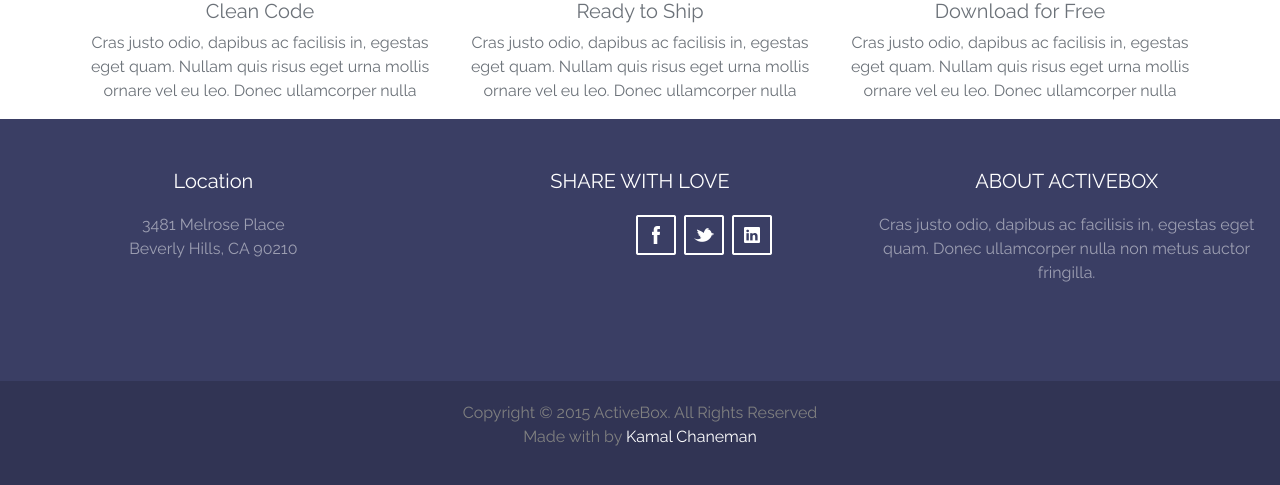
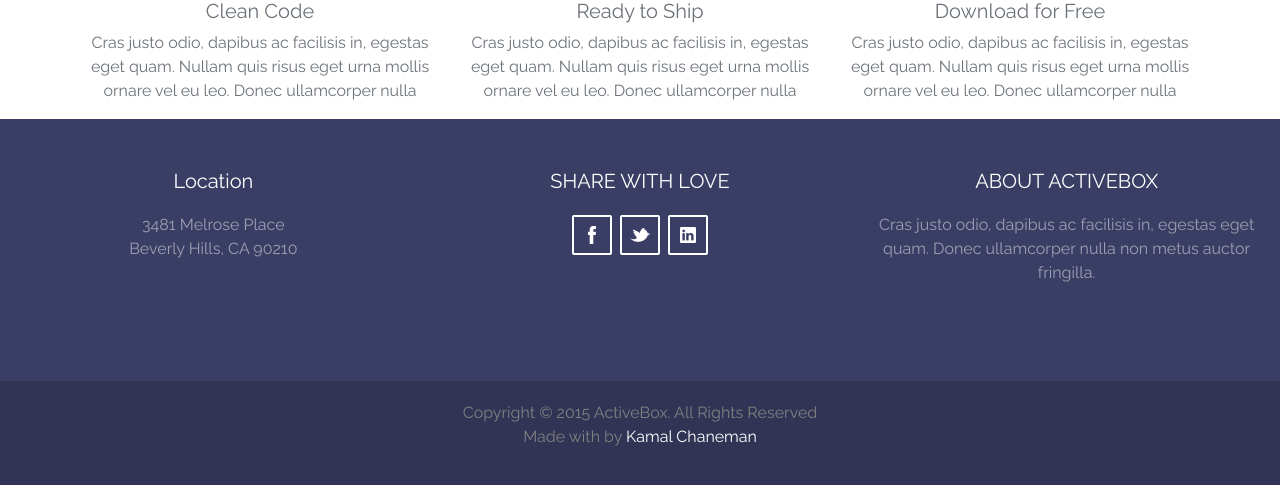
Before and after one commit to karenmanzur/SmoothOperators-Desarrollo-Web, a PHP site: page / in a window 1280 px wide. Shown: the part 1471-1956 px from the top of the page. Run offline with PHP 8.4, Linux system fonts and the light colour scheme; some libraries are stand-ins or nearby versions.

Commit message:
fixed
icons

```diff
--- a/css/estilo.css
+++ b/css/estilo.css
@@ -111,7 +111,7 @@ footer {
 }
   .footer .share {
     margin-top: 0;
-    width: 485px
+    width: 100;
 }
     .footer .share li {
       display: inline-block;
--- a/index.html
+++ b/index.html
@@ -91,12 +91,12 @@
                     </div>
                     <div class="footer-col col-md-4">
                         <h5>SHARE WITH LOVE</h5>
-                        <ul class="share">
+                        <div class="share">
                             <li><img src="img/facebook.png" alt=""></li>
                             <li><img src="img/twitter.png" alt=""></li>
                             <li><img src="img/linkedin.png" alt=""></i></li>
 
-                        </ul>
+                        </div>
                     </div>
                     <div class="footer-col col-md-4">
                         <h5>ABOUT ACTIVEBOX</h5>
```
